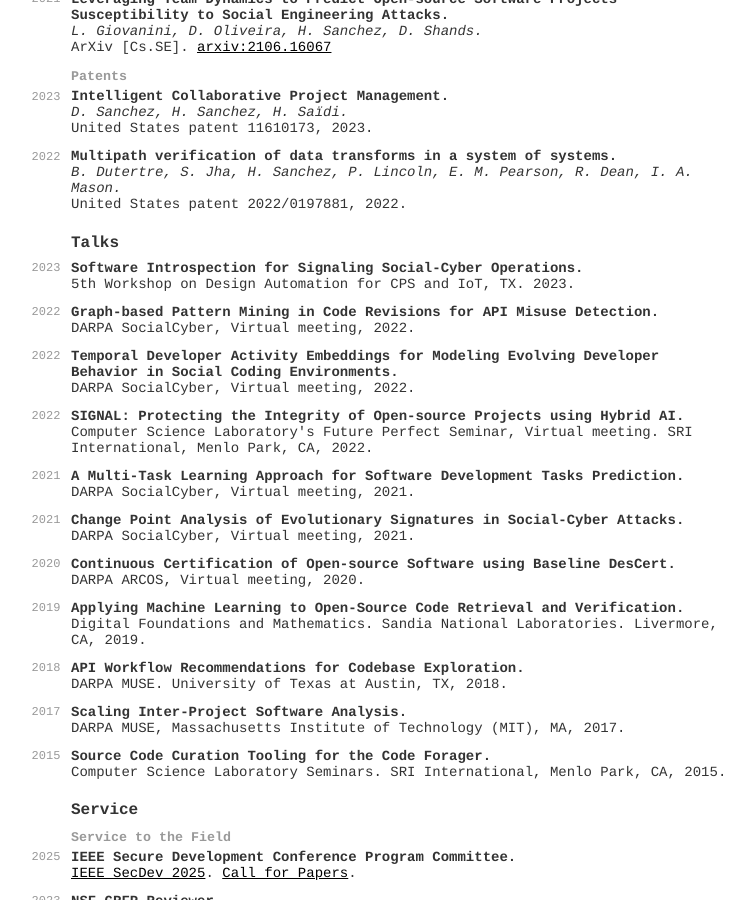
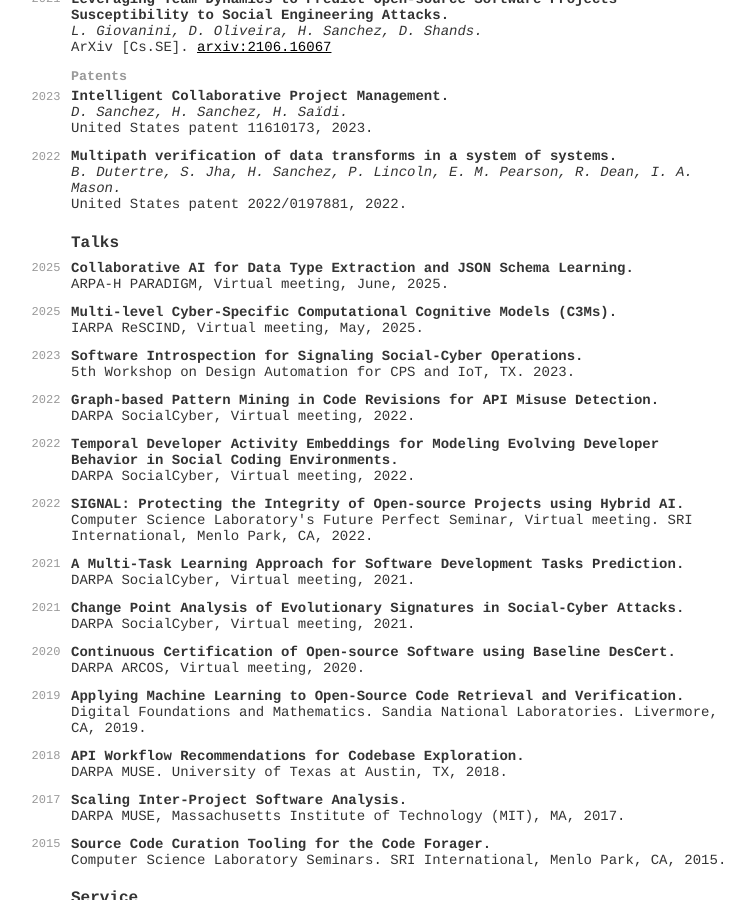
Before and after one commit to hsanchez/hsanchez.github.io, a Jekyll site: the page built from posts/notes/_posts/2017-02-01-cv.md, in a window 1280 px wide and 900 px high, scrolled down 4380 px. Shown: the whole window, without its empty margins (239-993 px from the left). Built offline with Jekyll 4.4.1, drawn with Linux system fonts in a browser that asks for light colours.

Commit message:
adds two more talks

```diff
--- a/posts/notes/_posts/2017-02-01-cv.md
+++ b/posts/notes/_posts/2017-02-01-cv.md
@@ -511,6 +511,20 @@ hidden: true
 <div class="section">
   <div class="heading">Talks</div>
   <div class="entry">
+    <div class="year">2025</div>
+    <div class="item">
+      <span class="bold">Collaborative AI for Data Type Extraction and JSON Schema Learning.</span><br />
+      <span class="deemph">ARPA-H PARADIGM, Virtual meeting, June, 2025.</span><br />
+    </div>
+  </div>
+  <div class="entry">
+    <div class="year">2025</div>
+    <div class="item">
+      <span class="bold">Multi-level Cyber-Specific Computational Cognitive Models (C3Ms).</span><br />
+      <span class="deemph">IARPA ReSCIND, Virtual meeting, May, 2025.</span><br />
+    </div>
+  </div>
+  <div class="entry">
     <div class="year">2023</div>
     <div class="item">
       <span class="bold">Software Introspection for Signaling Social-Cyber Operations.</span><br />
```
